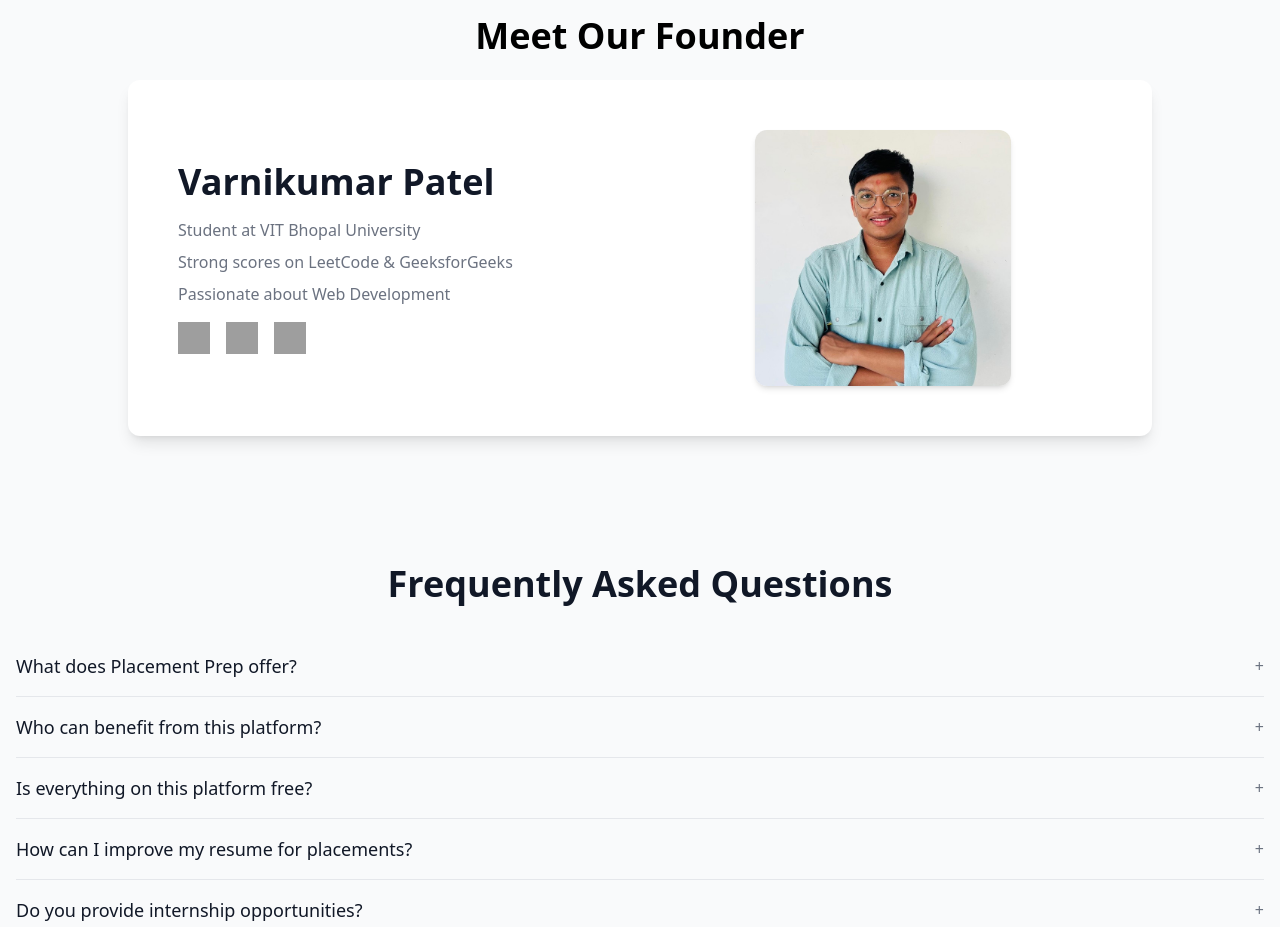
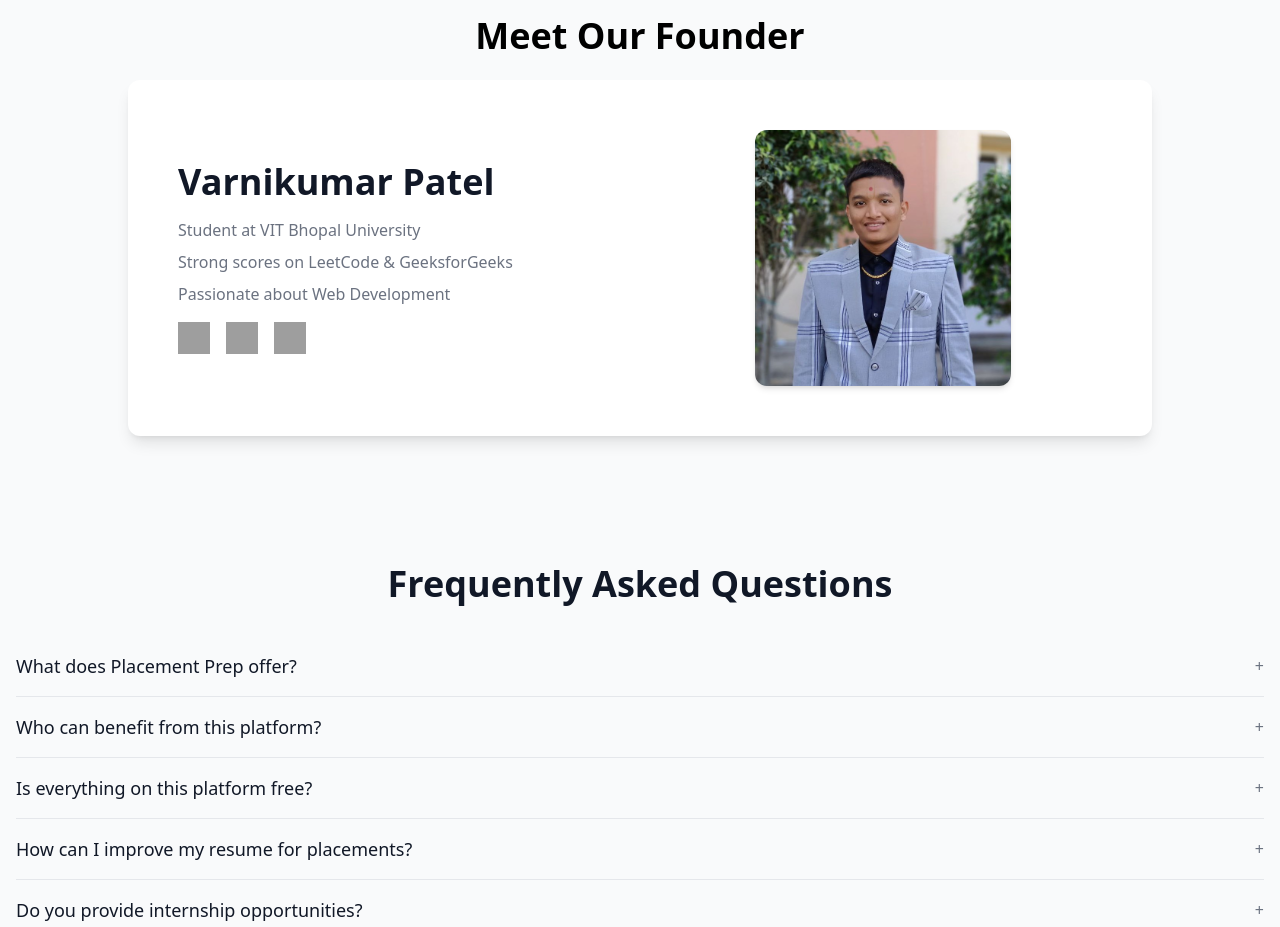
Before and after one commit to Varni1512/PlacementPrep, a React (Vite) app: page / in a window 1280 px wide. Shown: the part 2480-3407 px from the top of the page. Built offline with nearby package versions, Linux system fonts and the light colour scheme; no server answers; grey boxes are pictures that could not be loaded.

Commit message:
Update Home.jsx

```diff
--- a/src/pages/Home.jsx
+++ b/src/pages/Home.jsx
@@ -288,7 +288,7 @@ export default function Home() {
           <div className="md:w-1/2 flex justify-center mt-6 md:mt-0">
             {/* Make sure this image path is correct in your project setup */}
             <img
-              src="src/pages/varni.jpg"
+              src="/varni.jpg"
               alt="Founder"
               className="w-64 h-64 object-cover rounded-xl shadow-md"
             />
```
